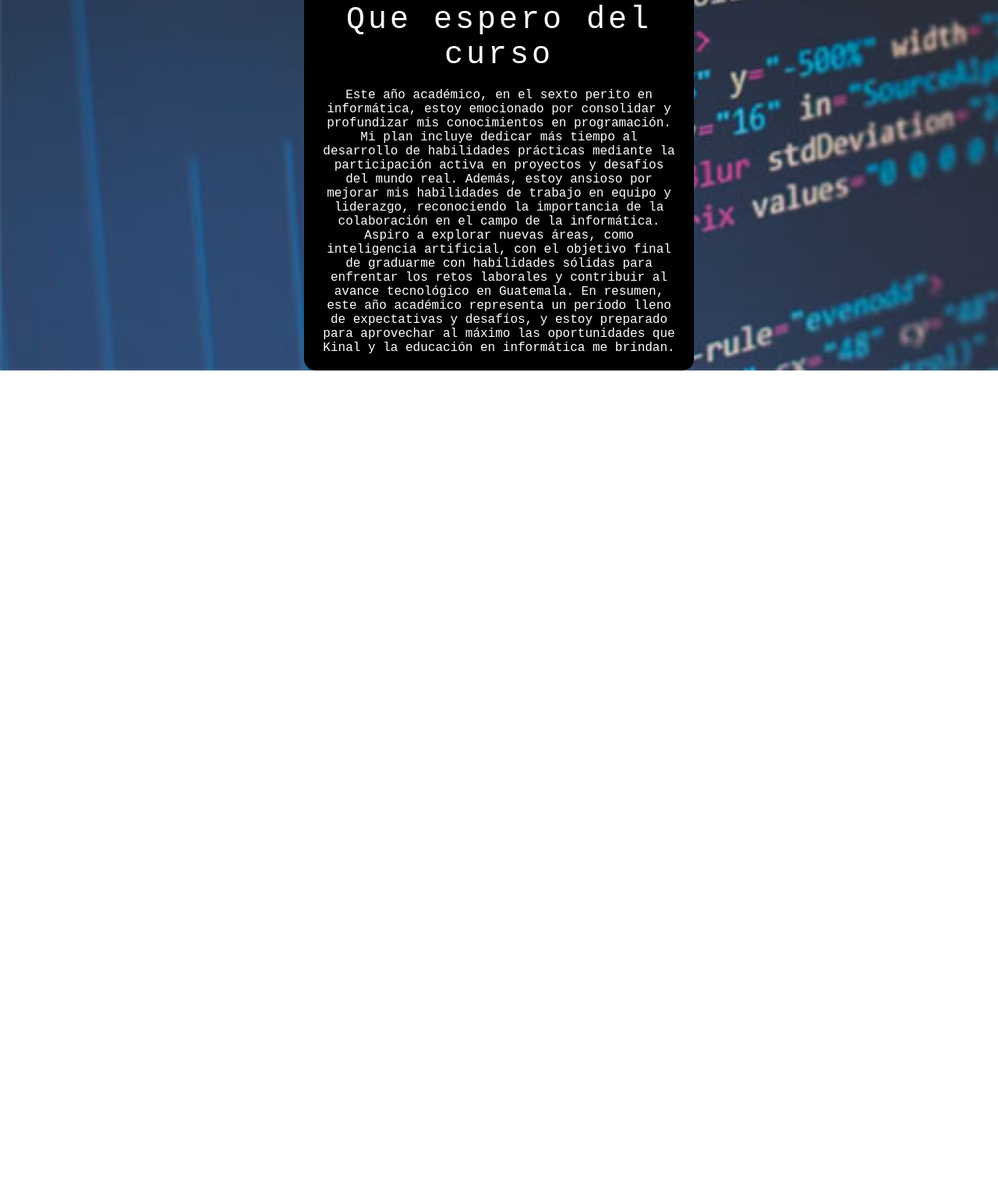
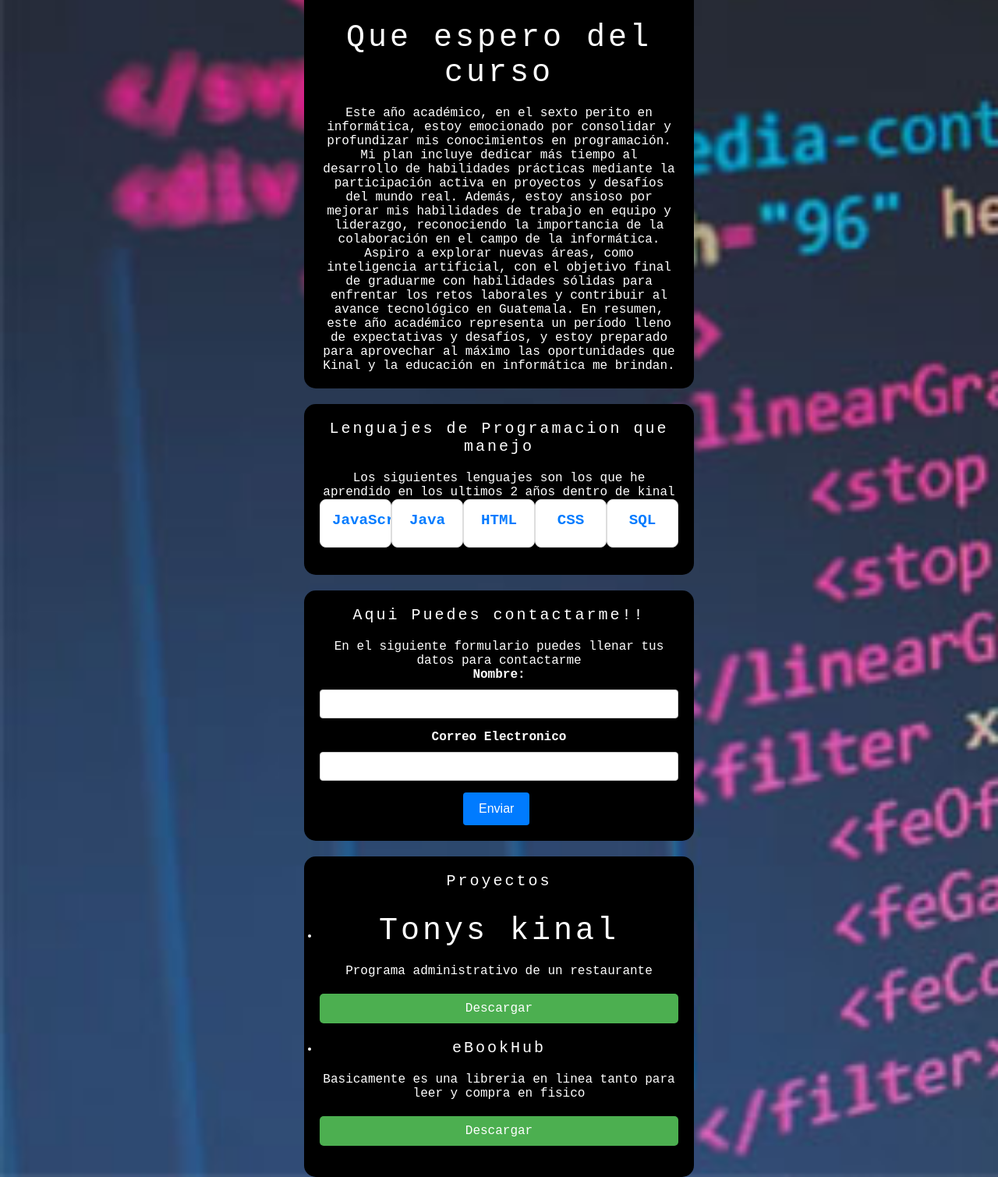
Before and after one commit to pmedina-2019111/Laboratorio1, a plain HTML site: page PaginaWeb/paginas/biografia.html in a window 1280 px wide. Shown: the part 868-2377 px from the top of the page at 78% size. Before the commit the page ends 1343 px from the top, so only its background shows below. Drawn offline with Linux system fonts and the light colour scheme.

Commit message:
Agregando Proyectos

```diff
--- a/PaginaWeb/ccs/Style.css
+++ b/PaginaWeb/ccs/Style.css
@@ -89,3 +89,207 @@ button {
     font-weight: 100;
     margin-bottom: 20px;
 }
+
+.box-3 {
+    width: 500px;
+    background: rgba(0, 0, 0, 4);
+    margin: 0 auto;
+    margin-top: 4%;
+    padding: 20px;
+    color: white;
+    text-align: center;
+    border-radius: 15px;
+}
+
+.box-3 h1 {
+    font-size: 40px;
+    letter-spacing: 4px;
+    font-weight: 100;
+    margin: 30px 0 20px;
+}
+
+.box-3 h2 {
+    font-size: 20px;
+    letter-spacing: 3px;
+    font-weight: 100;
+    margin-bottom: 20px;
+}
+
+.lenguajes-lista {
+    list-style: none;
+    padding: 0;
+    display: flex;
+    justify-content: space-around;
+}
+
+.lenguajes-lista li {
+    width: calc(30% - 20px);
+    margin-bottom: 15px;
+    background-color: #fff;
+    border: 1px solid #ddd;
+    border-radius: 8px;
+    padding: 15px;
+    overflow: hidden;
+    transition: transform 0.3s;
+    box-sizing: border-box;
+}
+
+.lenguajes-lista li:hover {
+    transform: scale(1.05);
+}
+
+.lenguajes-lista h3 {
+    font-size: 1.2em;
+    color: #007BFF;
+    margin-bottom: 8px;
+}
+
+.lenguajes-lista p {
+    font-size: 14px;
+    color: #555;
+    line-height: 1.4;
+    margin: 0;
+}
+
+.box-4 {
+    width: 500px;
+    background: rgba(0, 0, 0, 4);
+    margin: 0 auto;
+    margin-top: 4%;
+    padding: 20px;
+    color: white;
+    text-align: center;
+    border-radius: 15px;
+}
+
+.box-4 h1 {
+    font-size: 40px;
+    letter-spacing: 4px;
+    font-weight: 100;
+    margin: 30px 0 20px;
+}
+
+.box-4 h2 {
+    font-size: 20px;
+    letter-spacing: 3px;
+    font-weight: 100;
+    margin-bottom: 20px;
+}
+
+form {
+    max-width: 500px;
+    margin: 0 auto;
+}
+
+label {
+    display: block;
+    margin-bottom: 10px;
+    font-weight: bold;
+    color: #ffffff;
+}
+
+input,
+textarea {
+    width: 100%;
+    padding: 10px;
+    margin-bottom: 15px;
+    border: 1px solid #ccc;
+    border-radius: 4px;
+    box-sizing: border-box;
+}
+
+button {
+    background-color: #007BFF;
+    color: #fff;
+    padding: 12px 20px;
+    border: none;
+    border-radius: 4px;
+    cursor: pointer;
+    font-size: 16px;
+}
+
+button:hover {
+    background-color: #0056b3;
+}
+
+.box-5 {
+    width: 500px;
+    background: rgba(0, 0, 0, 4);
+    margin: 0 auto;
+    margin-top: 4%;
+    padding: 20px;
+    color: white;
+    text-align: center;
+    border-radius: 15px;
+}
+
+.box-5 h1 {
+    font-size: 40px;
+    letter-spacing: 4px;
+    font-weight: 100;
+    margin: 30px 0 20px;
+}
+
+.box-5 h2 {
+    font-size: 20px;
+    letter-spacing: 3px;
+    font-weight: 100;
+    margin-bottom: 20px;
+}
+
+.proyectos {
+    list-style: none;
+    padding: 0;
+    display: flex;
+    justify-content: space-around;
+}
+
+.proyectos li {
+    margin-bottom: 15px;
+    background-color: #fff;
+    border: 1px solid #ddd;
+    border-radius: 8px;
+    padding: 15px;
+    overflow: hidden;
+    transition: transform 0.3s;
+    box-sizing: border-box;
+}
+
+.proyectos li:hover {
+    transform: scale(1.05);
+}
+
+.proyectos h1 {
+    font-size: 1.2em;
+    color: #ffa600;
+    margin-bottom: 8px;
+}
+.proyectos h2 {
+    font-size: 1.2em;
+    color: #0066ff;
+    margin-bottom: 8px;
+}
+
+.proyectos p {
+    font-size: 14px;
+    color: #555;
+    line-height: 1.4;
+    margin: 0;
+}
+
+.boton-descarga {
+    display: inline-block;
+    padding: 10px 20px;
+    background-color: #4CAF50;
+    color: #fff;
+    text-decoration: none;
+    border-radius: 5px;
+    font-size: 16px;
+    margin-top: 20px;
+    display: block;
+    margin: 20px auto;
+}
+
+.boton-descarga:hover {
+    background-color: #45a049;
+}
--- a/PaginaWeb/logica/logBio.js
+++ b/PaginaWeb/logica/logBio.js
@@ -8,3 +8,8 @@ function cerrarSeccion() {
     var seccion = document.getElementById("miSeccion");
     seccion.style.display = "none";
 }
+
+function enviarFormulario() {
+    document.getElementById('botonEnviar').setAttribute('disabled', 'true');
+    document.querySelector('form').classList.add('cargando');
+}
--- a/PaginaWeb/paginas/biografia.html
+++ b/PaginaWeb/paginas/biografia.html
@@ -19,7 +19,7 @@
         <img src="../img/yo.jpeg" width="180" alt="" class="box-img" >
 
     </div>
-    <button style="margin-left: 50%; margin-top: 50px;"  onclick="cerrarSeccion()">Cerrar</button>
+    <button style="margin-left: 700px; margin-top: 50px;"  onclick="cerrarSeccion()">Cerrar</button>
     <section id="miSeccion">
         <section class="box">
             <h1>Pedro Medina</h1>
@@ -33,6 +33,45 @@
             <p>
                 Este año académico, en el sexto perito en informática, estoy emocionado por consolidar y profundizar mis conocimientos en programación. Mi plan incluye dedicar más tiempo al desarrollo de habilidades prácticas mediante la participación activa en proyectos y desafíos del mundo real. Además, estoy ansioso por mejorar mis habilidades de trabajo en equipo y liderazgo, reconociendo la importancia de la colaboración en el campo de la informática. Aspiro a explorar nuevas áreas, como inteligencia artificial, con el objetivo final de graduarme con habilidades sólidas para enfrentar los retos laborales y contribuir al avance tecnológico en Guatemala. En resumen, este año académico representa un período lleno de expectativas y desafíos, y estoy preparado para aprovechar al máximo las oportunidades que Kinal y la educación en informática me brindan.</p>
         </section>
+        <section class="box-3">
+            <h2>Lenguajes de Programacion que manejo</h2>
+            <p>Los siguientes lenguajes son los que he aprendido en los ultimos 2 años dentro de kinal</p>
+            <ul class="lenguajes-lista">
+                <li><h3>JavaScript</h3></li>
+                <li><h3>Java</h3></li>
+                <li><h3>HTML</h3></li>
+                <li><h3>CSS</h3></li>
+                <li><h3>SQL</h3></li>
+            </ul>
+        </section>
+        <section class="box-4">
+            <h2>Aqui Puedes contactarme!!</h2>
+           <p>En el siguiente formulario puedes llenar tus datos para contactarme</p>
+           <form action="javascript:void(0);" onsubmit="enviarFormularo()">
+                <label for="nombre">Nombre:</label>
+                <input type="text" id="nombre" name="nombre" required>
+                <label for="email">Correo Electronico</label>
+                <input type="email" id="email" name="email" required>
+                <button style="margin-left: 40%;"" id="botonEnviar">Enviar</button>
+           </form>
+        </section>
+        <section class="box-5">
+            <h2>Proyectos</h2>
+            <ul class="Proyectos">
+                <li>
+                    <h1>Tonys kinal</h1>
+                    <p>Programa administrativo de un restaurante</p>
+                    <a href="./Proyectos/Proyecto_tonys.zip" download="Proyecto_tonys.zip" class="boton-descarga">Descargar</a>
+                </li>
+            </ul>
+            <ul class="Proyectos">
+                <li>
+                    <h2>eBookHub</h2>
+                    <p>Basicamente es una libreria en linea tanto para leer y compra en fisico</p>
+                    <a href="../Proyectos/eBookHub.zip" download="eBookHub.zip" class="boton-descarga">Descargar</a>
+                </li>
+            </ul>
+        </section>
     </section>
 
 
```
Also changed, not shown: PaginaWeb/index.html (+0 -1 lines), 2 other files.
